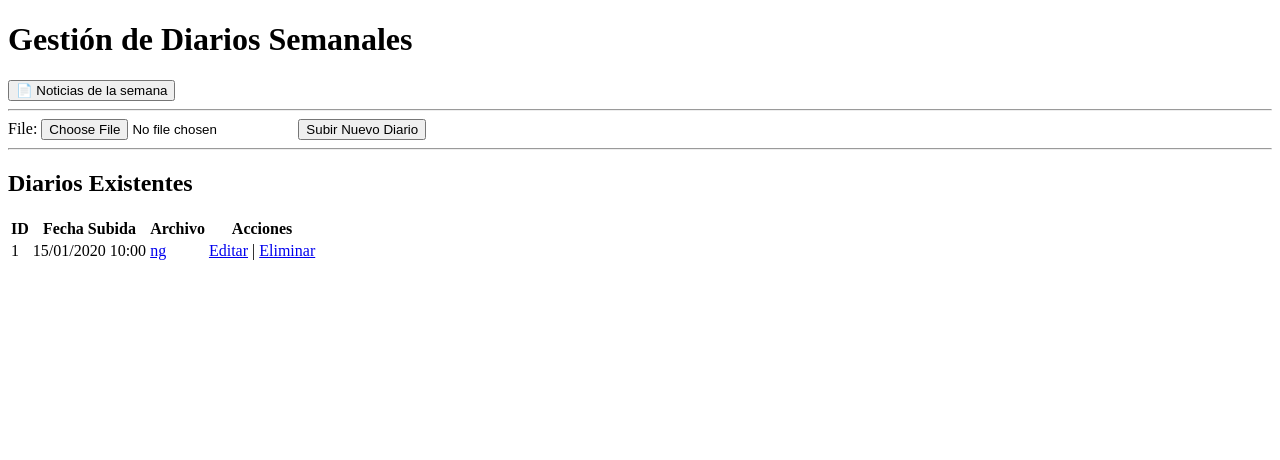
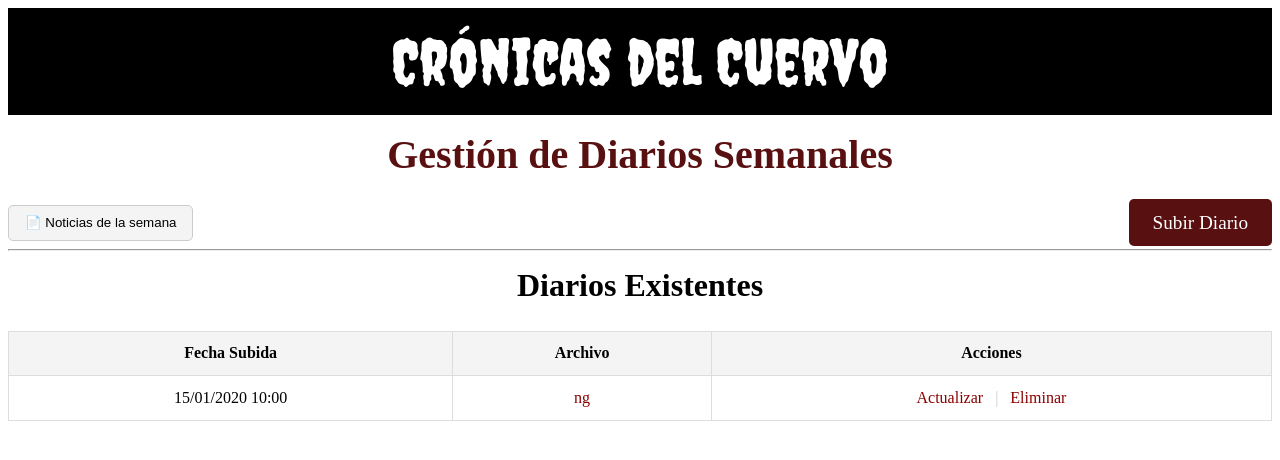
Before and after one commit to javierrodriguezsanchez/Cronicas_del_Cuervo, a Django app: page /journals/ in a window 1280 px wide. Shown: the top 460 px of the page. Run offline with Django 5.2, Linux system fonts and the light colour scheme; tables that the repository leaves empty hold one stand-in row (values such as "Sample post").

Commit message:
Cambios de css y eliminación de las páginas de edición y eliminación de diarios semanales

```diff
--- a/main/templates/news/admin_journals.html
+++ b/main/templates/news/admin_journals.html
@@ -2,44 +2,153 @@
 
 {% block head %}
 <title>Gestión de Diarios</title>
+<link href="https://fonts.googleapis.com/css2?family=Creepster&display=swap" rel="stylesheet">
+
+<style>
+  /* Header y estilos generales */
+  .site-header { background-color: black; color: white; text-align: center; padding: 1rem;
+    font-size: clamp(2.5rem, 5vw, 4rem); font-family: 'Creepster', cursive; font-weight: normal; }
+
+  h1 { font-size: clamp(1.8rem, 3.5vw, 2.5rem); margin-top: 1rem; text-align: center; color: #591010ff; }
+  h2 { font-size: clamp(1.4rem, 2.5vw, 2rem); margin-top: 1rem; text-align: center; }
+
+  table a { color: #8b0000; text-decoration: none; transition: all 0.3s ease; cursor:pointer; }
+  table a:hover { color: #ff1a1a; text-shadow: 0 0 8px rgba(255,0,0,0.7); }
+
+  .top-actions { display: flex; justify-content: space-between; align-items: center; margin-top: 1rem; flex-wrap: wrap; gap:0.5rem; }
+
+  .btn-primary { background-color: #591010ff; color: white; padding:0.8rem 1.5rem; border:none; border-radius:5px;
+    font-size:clamp(1rem,2vw,1.2rem); cursor:pointer; transition: all 0.3s ease; }
+  .btn-primary:hover { background-color:#180707ff; box-shadow:0 0 20px rgba(255,0,0,0.8); text-shadow:0 0 5px rgba(255,0,0,0.8); transform: scale(1.05); }
+
+  .btn-secondary { background-color:#f4f4f4; border:1px solid #ccc; padding:0.6rem 1rem; border-radius:5px; cursor:pointer; }
+
+  table { width:100%; border-collapse:collapse; margin-top:1rem; }
+  table, th, td { border:1px solid #ddd; }
+  th, td { padding:0.8rem; text-align:center; }
+  th { background-color:#f4f4f4; }
+
+  #fileInput, .updateInput { display:none; }
+
+  /* --- Modal styles --- */
+  .modal {
+    display: none;
+    position: fixed;
+    z-index: 1000;
+    left: 0; top: 0;
+    width: 100%; height: 100%;
+    background-color: rgba(0,0,0,0.5);
+    justify-content: center;
+    align-items: center;
+  }
+
+  .modal-content {
+    background-color: #fff;
+    padding: 2rem;
+    border-radius: 10px;
+    max-width: 400px;
+    width: 90%;
+    position: relative;
+    text-align: center;
+  }
+
+  .modal-close {
+    position: absolute;
+    top: 10px; right: 10px;
+    cursor: pointer;
+    font-size: 1.2rem;
+    background: none;
+    border: none;
+  }
+
+  .modal-buttons {
+    margin-top: 1.5rem;
+    display: flex;
+    justify-content: space-around;
+  }
+
+  .modal-buttons button {
+    padding: 0.6rem 1.2rem;
+    border-radius: 5px;
+    border: none;
+    cursor: pointer;
+    font-size: 1rem;
+  }
+
+  .btn-cancel { background-color: #ccc; }
+  .btn-delete { background-color: #591010ff; color: white; }
+</style>
 {% endblock %}
 
 {% block body %}
-
+<div class="site-header">Crónicas del Cuervo</div>
 
 <h1>Gestión de Diarios Semanales</h1>
 
-<form method="get" action="{% url 'export_news_to_word' %}">
-  <button type="submit">📄 Noticias de la semana</button>
-</form>
+<div class="top-actions">
+  <form method="get" action="{% url 'export_news_to_word' %}">
+    <button type="submit" class="btn-secondary">📄 Noticias de la semana</button>
+  </form>
 
-<hr>
-
-<form method="post" enctype="multipart/form-data">
-  {% csrf_token %}
-  {{ form.file.label_tag }} {{ form.file }}
-  <button name="upload" class="button">Subir Nuevo Diario</button>
-</form>
+  <form method="post" enctype="multipart/form-data" id="uploadForm">
+    {% csrf_token %}
+    <input type="file" id="fileInput" name="file" onchange="this.form.submit()">
+    <label for="fileInput" class="btn-primary">Subir Diario</label>
+  </form>
+</div>
 
 <hr>
 
 <h2>Diarios Existentes</h2>
-
 <table>
-  <tr><th>ID</th><th>Fecha Subida</th><th>Archivo</th><th>Acciones</th></tr>
+  <tr><th>Fecha Subida</th><th>Archivo</th><th>Acciones</th></tr>
   {% for j in journals %}
   <tr>
-    <td>{{ j.pk }}</td>
     <td>{{ j.uploaded_at|date:"d/m/Y H:i" }}</td>
-    <td><a href="{{ j.file.url }}">{{ j.file.name|slice:"8:" }}</a></td>
     <td>
-      <a href="{% url 'edit_journal' j.pk %}">Editar</a> |
-      <a href="{% url 'delete_journal' j.pk %}">Eliminar</a>
+      <a href="{% url 'download_journal_file' j.pk %}">{{ j.file.name|slice:"8:" }}</a>
+    </td>
+    <td>
+      <!-- Actualizar -->
+      <form method="post" enctype="multipart/form-data" id="updateForm{{ j.pk }}" action="{% url 'edit_journal' j.pk %}" style="display:inline;">
+        {% csrf_token %}
+        <input type="file" name="file" class="updateInput" onchange="this.form.submit()">
+        <a onclick="document.querySelector('#updateForm{{ j.pk }} .updateInput').click();">Actualizar</a>
+      </form>
+
+      <!-- Separador vertical -->
+      <span style="margin: 0 0.5rem; color:#ccc;">|</span>
+      <!-- Eliminar -->
+      <a onclick="openModal({{ j.pk }})">Eliminar</a>
+
+      <!-- Modal -->
+      <div class="modal" id="modal{{ j.pk }}">
+        <div class="modal-content">
+          <button class="modal-close" onclick="closeModal({{ j.pk }})">✖</button>
+          <p>¿Estás seguro de que deseas eliminar este diario?</p>
+          <div class="modal-buttons">
+            <form method="post" action="{% url 'delete_journal' j.pk %}">
+              {% csrf_token %}
+              <button type="submit" class="btn-delete">Aceptar</button>
+            </form>
+            <button class="btn-cancel" onclick="closeModal({{ j.pk }})">Cancelar</button>
+          </div>
+        </div>
+      </div>
+
     </td>
   </tr>
   {% empty %}
-  <tr><td colspan="4">No hay diarios subidos.</td></tr>
+  <tr><td colspan="3">No hay diarios subidos.</td></tr>
   {% endfor %}
 </table>
 
+<script>
+  function openModal(id){
+    document.getElementById('modal'+id).style.display = 'flex';
+  }
+  function closeModal(id){
+    document.getElementById('modal'+id).style.display = 'none';
+  }
+</script>
 {% endblock %}
--- a/main/urls.py
+++ b/main/urls.py
@@ -2,15 +2,15 @@
 from . import views
 
 urlpatterns = [
+    path('ejemplo', views.VistaEjemplo, name='ejemplo'),
+
     # Admin-only CRUD for journals
-        path('ejemplo',views.VistaEjemplo,name='ejemplo'),
+    path('journals/', views.admin_journals, name='admin_journals'),
+    path('journals/<int:pk>/edit/', views.edit_journal, name='edit_journal'),
+    path('journals/<int:pk>/delete/', views.delete_journal, name='delete_journal'),
+    path('admin/noticias-a-word/', views.export_news_to_word, name='export_news_to_word'),
 
-        path('journals/', views.admin_journals, name='admin_journals'),
-        path('journals/<int:pk>/edit/', views.edit_journal, name='edit_journal'),
-        path('journals/<int:pk>/delete/', views.delete_journal, name='delete_journal'),
-        path('admin/noticias-a-word/', views.export_news_to_word, name='export_news_to_word'),
-
-        # Public download page & file
-        path('descargar-diario/', views.public_journal_page, name='public_journal_page'),
-        path('descargar-diario/<int:pk>/', views.download_journal_file, name='download_journal_file'),
+    # Public download page & file
+    path('descargar-diario/', views.public_journal_page, name='public_journal_page'),
+    path('descargar-diario/<int:pk>/', views.download_journal_file, name='download_journal_file'),
 ]
--- a/main/views/Diario.py
+++ b/main/views/Diario.py
@@ -1,5 +1,5 @@
 from django.shortcuts import render, get_object_or_404, redirect
-from django.http import FileResponse, Http404, HttpResponse
+from django.http import FileResponse, HttpResponse
 from datetime import datetime, timedelta
 from docx import Document
 
@@ -13,7 +13,7 @@
 
 # --- Admin: List + Create ---
 def admin_journals(request):
-    if request.method == 'POST' and 'upload' in request.POST:
+    if request.method == 'POST':
         form = WeeklyJournalForm(request.POST, request.FILES)
         if form.is_valid():
             form.save()
@@ -27,21 +27,16 @@
         'journals': journals,
     })
 
-# --- Admin: Edit existing ---
+# --- Admin: Edit existing (ahora ACTUALIZA vía POST desde la tabla) ---
 def edit_journal(request, pk):
+    """
+    Reemplaza el archivo del diario sin cambiar la fecha original.
+    """
     journal = get_object_or_404(WeeklyJournal, pk=pk)
-    if request.method == 'POST':
-        form = WeeklyJournalForm(request.POST, request.FILES, instance=journal)
-        if form.is_valid():
-            form.save()
-            return redirect('admin_journals')
-    else:
-        form = WeeklyJournalForm(instance=journal)
-
-    return render(request, 'news/admin_edit_journal.html', {
-        'form': form,
-        'journal': journal,
-    })
+    if request.method == 'POST' and 'file' in request.FILES:
+        journal.file = request.FILES['file']
+        journal.save(update_fields=['file'])  # No toca uploaded_at
+    return redirect('admin_journals')
 
 # --- Admin: Delete existing ---
 def delete_journal(request, pk):
@@ -56,6 +51,9 @@
 # --- Public page: list + latest download ---
 def public_journal_page(request):
     journals = WeeklyJournal.objects.order_by('-uploaded_at')
+    # Agregamos un atributo title sin la extensión del archivo
+    for j in journals:
+        j.title = j.file.name.split('/')[-1].rsplit('.', 1)[0]
     return render(request, 'news/public_download.html', {
         'journals': journals,
     })
```
Also changed, not shown: main/templates/news/admin_confirm_delete.html (deleted, +0 -15 lines), main/templates/news/admin_edit_journal.html (deleted, +0 -15 lines), main/templates/news/public_download.html (+36 -20 lines), 5 other files.
